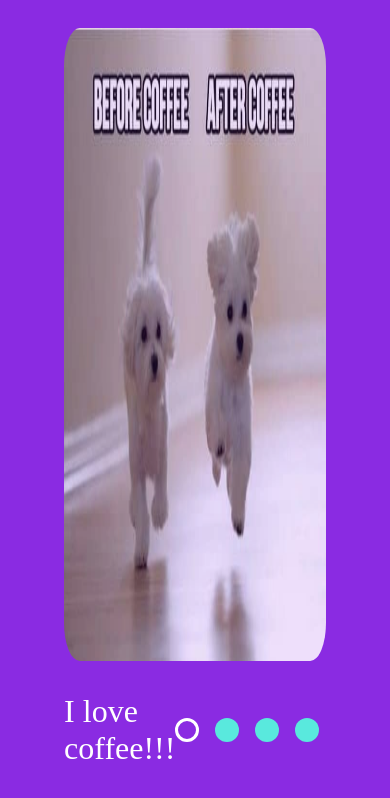
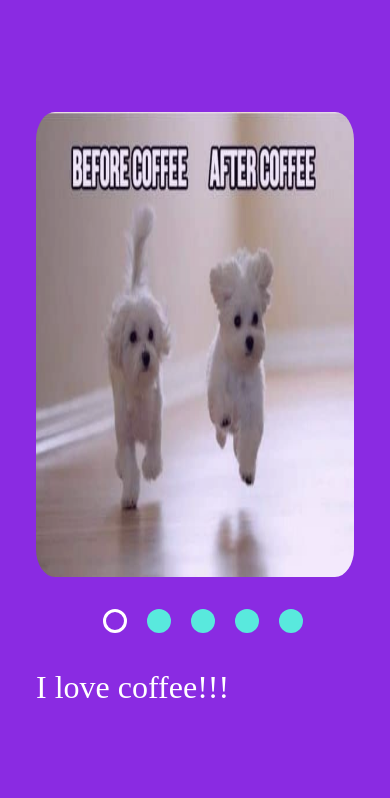
Before and after one commit to akerimbaeva/cssMemSlider, a plain HTML site: page cssMemSlider/index.html in a window 390 px wide. Drawn offline with Linux system fonts and the light colour scheme.

Commit message:
feat: add mobile adaptive (Mon, May 16, 2022 05:36:33 PM)

```diff
--- a/cssMemSlider/style.css
+++ b/cssMemSlider/style.css
@@ -63,6 +63,7 @@ body {
     width: 1.5rem;
     height: 1.5rem;
     border-radius: 50%;
+    cursor: pointer;
    background-color: rgb(89, 233, 221);
 }
 
@@ -80,9 +81,9 @@ body {
 #controller_4:checked ~ .mems-slider #slide_4,
 #controller_5:checked ~ .mems-slider #slide_5 {
     display: block;
-    animation: opac 9s;
-    -moz-animation: opac 9s;
-    -webkit-animation: opac 9s;
+    animation: opac 8s;
+    -moz-animation: opac 8s;
+    -webkit-animation: opac 8s;
 }
 
 @keyframes opac {
@@ -159,3 +160,39 @@ body {
     font-size: 2rem;
     color: #fff;
 }
+
+
+@media (max-width: 680px) {
+    .container {
+        width: 85%;
+        max-width: 37rem;
+    }
+
+    .mem-img-block {
+        height: 65vh;
+        padding-top: 10vh;
+    }
+
+    .mems-bottom {
+        flex-direction: column-reverse;
+    }
+
+    .controllers {
+        display: block;
+        text-align: center;
+        padding-bottom: 2rem;
+    }
+
+    .controller1,
+    .controller2,
+    .controller3,
+    .controller4,
+    .controller5 {
+        margin-left: 1rem;
+    }
+
+    .mems-text {
+        padding-bottom: 5rem;
+    }
+
+}
```
